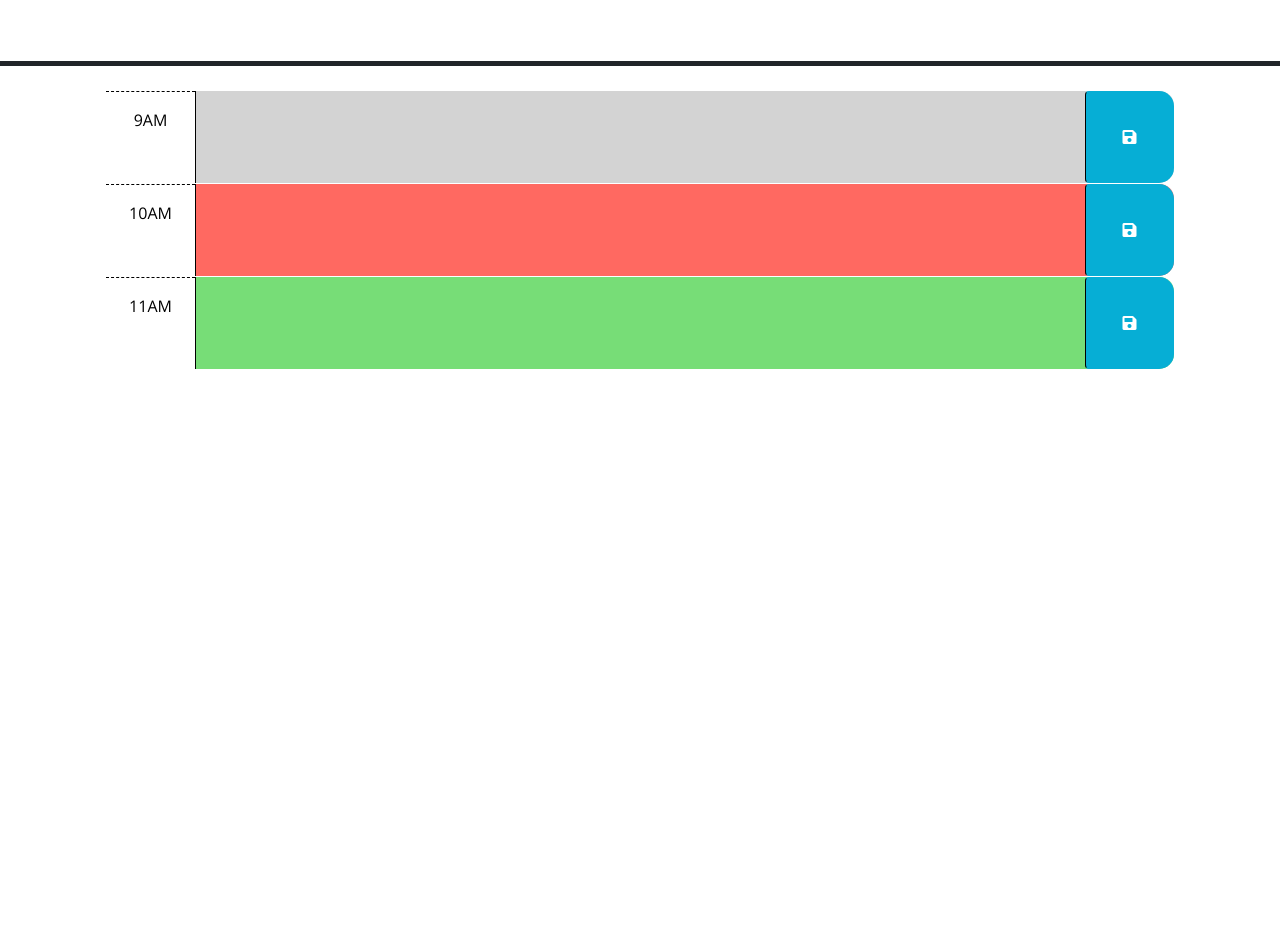
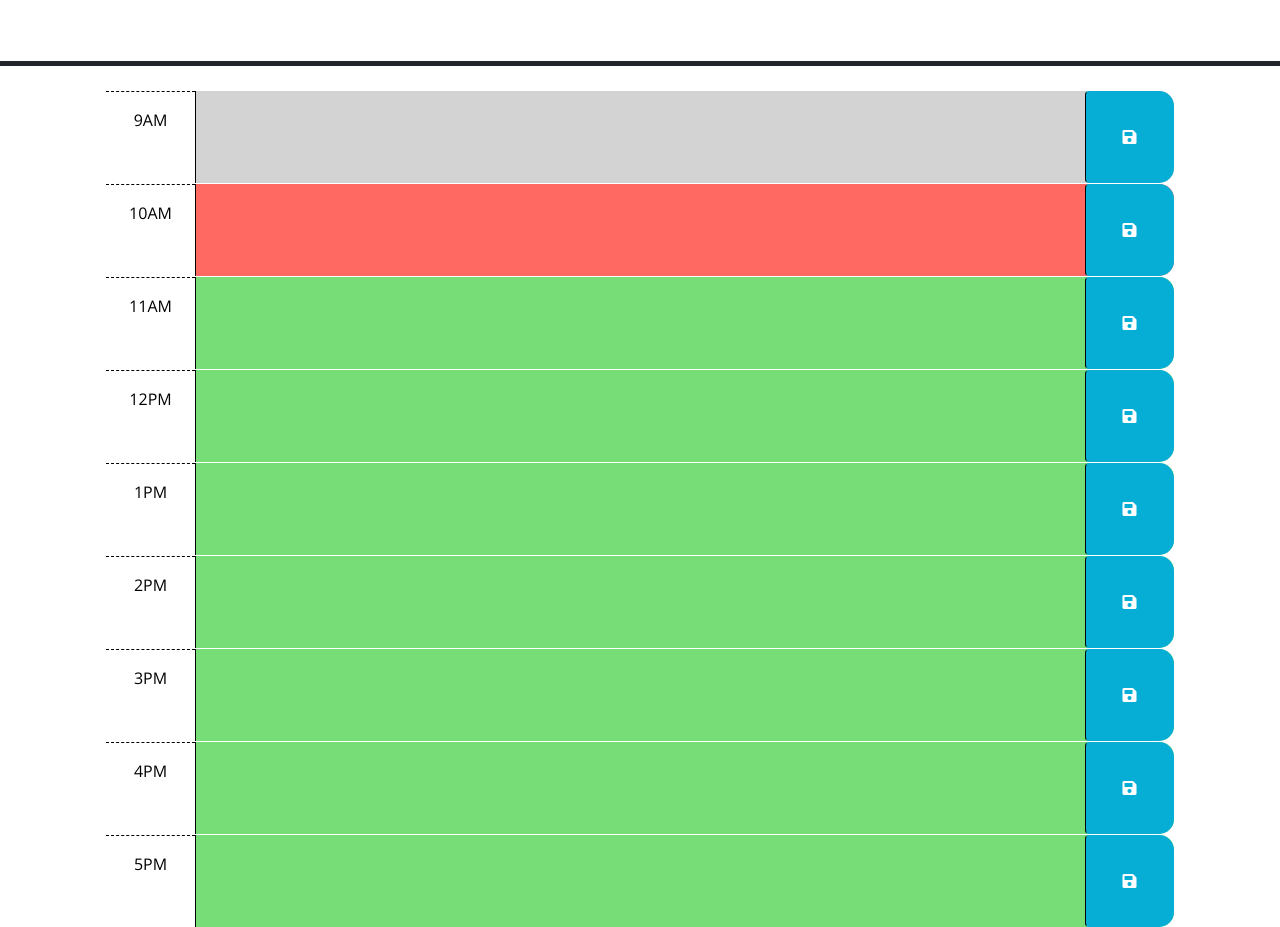
Before and after one commit to faithfechser/Work-Day-Scheduler-C5, a plain HTML site: page index.html in a window 1280 px wide. Shown: the part 166-1093 px from the top of the page. Before the commit the page ends 800 px from the top, so only its background shows below. Drawn offline with nearby package versions, Linux system fonts and the light colour scheme.

Commit message:
add all workday hour divs

```diff
--- a/index.html
+++ b/index.html
@@ -4,6 +4,7 @@
     <meta charset="UTF-8" />
     <meta name="viewport" content="width=device-width, initial-scale=1.0" />
     <meta http-equiv="X-UA-Compatible" content="ie=edge" />
+    <!-- third party stylesheet connections -->
     <link
       rel="stylesheet"
       href="https://cdn.jsdelivr.net/npm/bootstrap@5.1.3/dist/css/bootstrap.min.css"
@@ -18,30 +19,23 @@
       href="https://fonts.googleapis.com/css?family=Open+Sans&display=swap"
       rel="stylesheet"
     />
+    <!-- CSS Stylesheet Link -->
     <link rel="stylesheet" href="assets/style.css" />
-    <title>TIME DRIVE! 9 to 5</title>
+    <!-- Webpage Title -->
+    <title>TIME DRIVE!9to5</title>
     <!-- Favicon -->
     <link rel="icon" type="image/x-icon" href="assets\Images\Time-Drive-9-to-5.png">
   </head>
 
   <body>
     <header class="p-5 mb-4 border-5 border-bottom border-dark text-center">
-      <h1 class="display-3">Work Day Scheduler</h1>
-      <p class="lead">A simple calendar app for scheduling your work day</p>
+
+      <h1 class="display-3">TIME DRIVE! 9 to 5</h1>
+      <p class="lead">A simple calendar app for scheduling your 9 to 5</p>
       <p id="currentDay" class="lead"></p>
     </header>
     <div class="container-lg px-5">
-      <!-- Use class for "past", "present", and "future" to apply styles to the
-        time-block divs accordingly. The javascript will need to do this by
-        adding/removing these classes on each div by comparing the hour in the
-        id to the current hour. The html provided below is meant to be an example
-        demonstrating how the css provided can be leveraged to create the
-        desired layout and colors. The html below should be removed or updated
-        in the finished product. Remember to delete this comment once the
-        code is implemented.
-        -->
-
-      <!-- Example of a past time block. The "past" class adds a gray background color. -->
+      <!-- 9 am -->
       <div id="hour-9" class="row time-block past">
         <div class="col-2 col-md-1 hour text-center py-3">9AM</div>
         <textarea class="col-8 col-md-10 description" rows="3"> </textarea>
@@ -49,8 +43,7 @@
           <i class="fas fa-save" aria-hidden="true"></i>
         </button>
       </div>
-
-      <!-- Example of a a present time block. The "present" class adds a red background color. -->
+      <!-- 10 am -->
       <div id="hour-10" class="row time-block present">
         <div class="col-2 col-md-1 hour text-center py-3">10AM</div>
         <textarea class="col-8 col-md-10 description" rows="3"> </textarea>
@@ -58,8 +51,7 @@
           <i class="fas fa-save" aria-hidden="true"></i>
         </button>
       </div>
-
-      <!-- Example of a future time block. The "future" class adds a green background color. -->
+      <!-- 11 am -->
       <div id="hour-11" class="row time-block future">
         <div class="col-2 col-md-1 hour text-center py-3">11AM</div>
         <textarea class="col-8 col-md-10 description" rows="3"> </textarea>
@@ -67,14 +59,62 @@
           <i class="fas fa-save" aria-hidden="true"></i>
         </button>
       </div>
-
+      <!-- 12 am -->
+      <div id="hour-12" class="row time-block future">
+        <div class="col-2 col-md-1 hour text-center py-3">12PM</div>
+        <textarea class="col-8 col-md-10 description" rows="3"> </textarea>
+        <button class="btn saveBtn col-2 col-md-1" aria-label="save">
+          <i class="fas fa-save" aria-hidden="true"></i>
+        </button>
+      </div>
+      <!-- 1 pm -->
+      <div id="hour-13" class="row time-block future">
+        <div class="col-2 col-md-1 hour text-center py-3">1PM</div>
+        <textarea class="col-8 col-md-10 description" rows="3"> </textarea>
+        <button class="btn saveBtn col-2 col-md-1" aria-label="save">
+          <i class="fas fa-save" aria-hidden="true"></i>
+        </button>
+      </div>
+      <!-- 2 pm -->
+      <div id="hour-14" class="row time-block future">
+        <div class="col-2 col-md-1 hour text-center py-3">2PM</div>
+        <textarea class="col-8 col-md-10 description" rows="3"> </textarea>
+        <button class="btn saveBtn col-2 col-md-1" aria-label="save">
+          <i class="fas fa-save" aria-hidden="true"></i>
+        </button>
+      </div>
+      <!-- 3 pm -->
+      <div id="hour-15" class="row time-block future">
+        <div class="col-2 col-md-1 hour text-center py-3">3PM</div>
+        <textarea class="col-8 col-md-10 description" rows="3"> </textarea>
+        <button class="btn saveBtn col-2 col-md-1" aria-label="save">
+          <i class="fas fa-save" aria-hidden="true"></i>
+        </button>
+      </div>
+      <!-- 4 pm -->
+      <div id="hour-16" class="row time-block future">
+        <div class="col-2 col-md-1 hour text-center py-3">4PM</div>
+        <textarea class="col-8 col-md-10 description" rows="3"> </textarea>
+        <button class="btn saveBtn col-2 col-md-1" aria-label="save">
+          <i class="fas fa-save" aria-hidden="true"></i>
+        </button>
+      </div>
+      <!-- 5 pm -->
+      <div id="hour-17" class="row time-block future">
+        <div class="col-2 col-md-1 hour text-center py-3">5PM</div>
+        <textarea class="col-8 col-md-10 description" rows="3"> </textarea>
+        <button class="btn saveBtn col-2 col-md-1" aria-label="save">
+          <i class="fas fa-save" aria-hidden="true"></i>
+        </button>
+      </div>
+      <!-- third party script connections -->
     <script src="https://code.jquery.com/jquery-3.4.1.min.js"></script>
     <script
       src="https://cdn.jsdelivr.net/npm/dayjs@1.11.3/dayjs.min.js"
       integrity="sha256-iu/zLUB+QgISXBLCW/mcDi/rnf4m4uEDO0wauy76x7U="
       crossorigin="anonymous"
     ></script>
-
+    <!-- Javascript connection  -->
     <script src="assets/script.js"></script>
   </body>
 </html>
```
